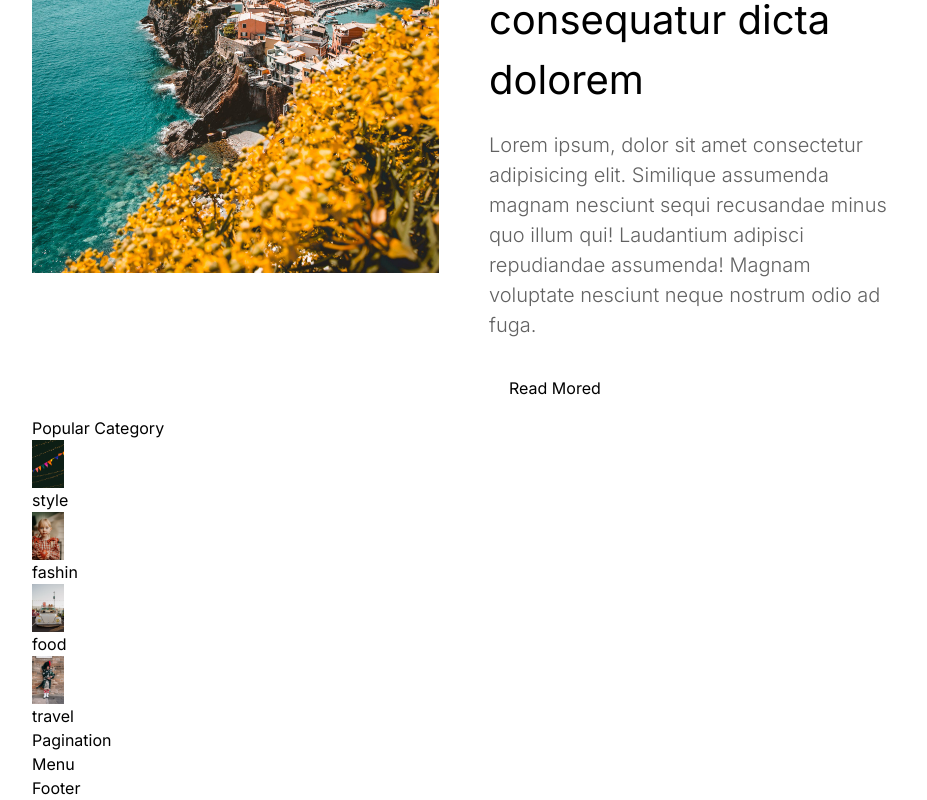
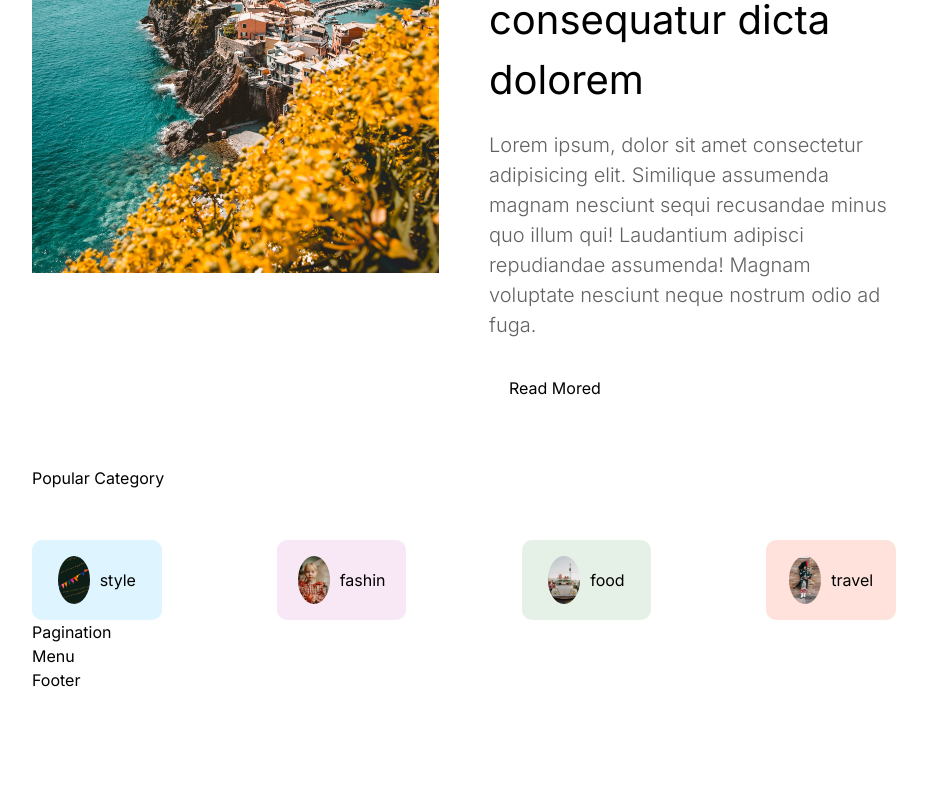
Before and after one commit to LuisArielRetanaHernadez/blog_mabi, a Next.js app: page / in a window 1280 px wide. Shown: the part 944-1744 px from the top of the page, without its empty margins (176-1103 px from the left). After the commit the page ends 1636 px from the top, so only its background shows below. Built offline with nearby package versions, Linux system fonts and the light colour scheme.

Commit message:
dando color a los links es tamano a las imagnes

```diff
--- a/components/categoryList/CategoryList.tsx
+++ b/components/categoryList/CategoryList.tsx
@@ -15,19 +15,19 @@ const CategoryList = () => {
       <h1 className={styles.title}>Popular Category</h1>
       <div className={styles.categories}>
         <Link className={`${styles.category} ${styles.style}`} href="/blog?cat=style">
-          <Image src={style} alt="imagen style" width={32} height={32} />
+          <Image className={styles.image} src={style} alt="imagen style" width={32} height={32} />
           style
         </Link>
-        <Link className={`${styles.category} ${styles.style}`} href="/blog?cat=style">
-          <Image src={fashion} alt="imagen style" width={32} height={32} />
+        <Link className={`${styles.category} ${styles.fashion}`} href="/blog?cat=style">
+          <Image className={styles.image} src={fashion} alt="imagen style" width={32} height={32} />
           fashin
         </Link>
-        <Link className={`${styles.category} ${styles.style}`} href="/blog?cat=style">
-          <Image src={food} alt="imagen style" width={32} height={32} />
+        <Link className={`${styles.category} ${styles.food}`} href="/blog?cat=style">
+          <Image className={styles.image} src={food} alt="imagen style" width={32} height={32} />
           food
         </Link>
-        <Link className={`${styles.category} ${styles.style}`} href="/blog?cat=style">
-          <Image src={travel} alt="imagen style" width={32} height={32} />
+        <Link className={`${styles.category} ${styles.travel}`} href="/blog?cat=style">
+          <Image className={styles.image} src={travel} alt="imagen style" width={32} height={32} />
           travel
         </Link>
       </div>
--- a/components/categoryList/categoryList.module.css
+++ b/components/categoryList/categoryList.module.css
@@ -0,0 +1,39 @@
+.container {}
+
+.title {
+  margin: 50px 0px;
+}
+
+.categories {
+  display: flex;
+  justify-content: space-between;
+  flex-wrap: wrap;
+  gap: 20px;
+}
+
+.category {
+  width: 15%;
+  height: 80px;
+  border-radius: 10px;
+  display: flex;
+  justify-content: center;
+  align-items: center;
+  gap: 10px;
+}
+
+.category.style {
+  background-color: #57c4ff31;
+}
+.category.fashion {
+  background-color: #da85c731;
+}
+.category.food {
+  background-color: #7fb88133;
+}
+.category.travel {
+  background-color: #ff795736;
+}
+
+.image {
+  border-radius: 50%;
+}
```
